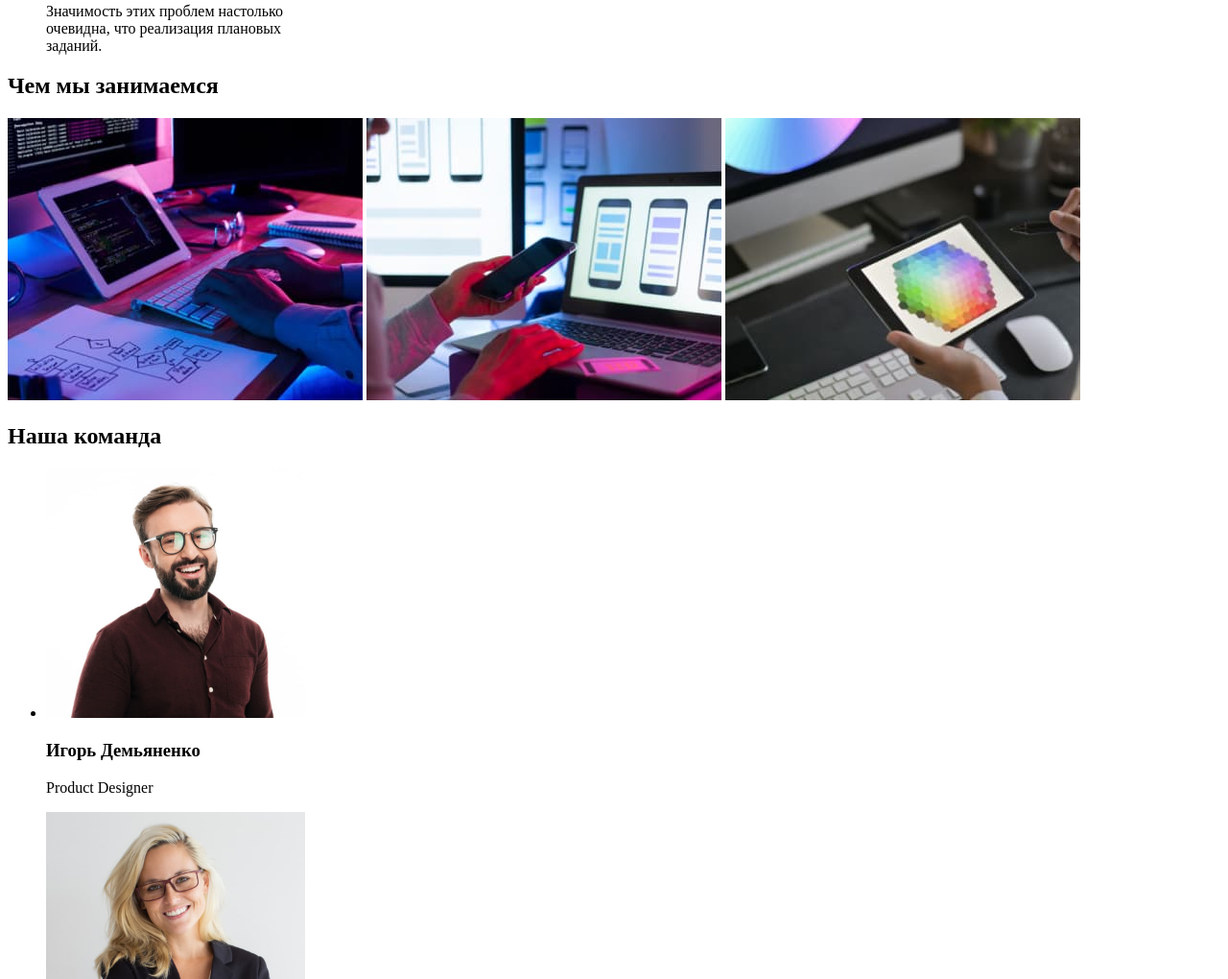
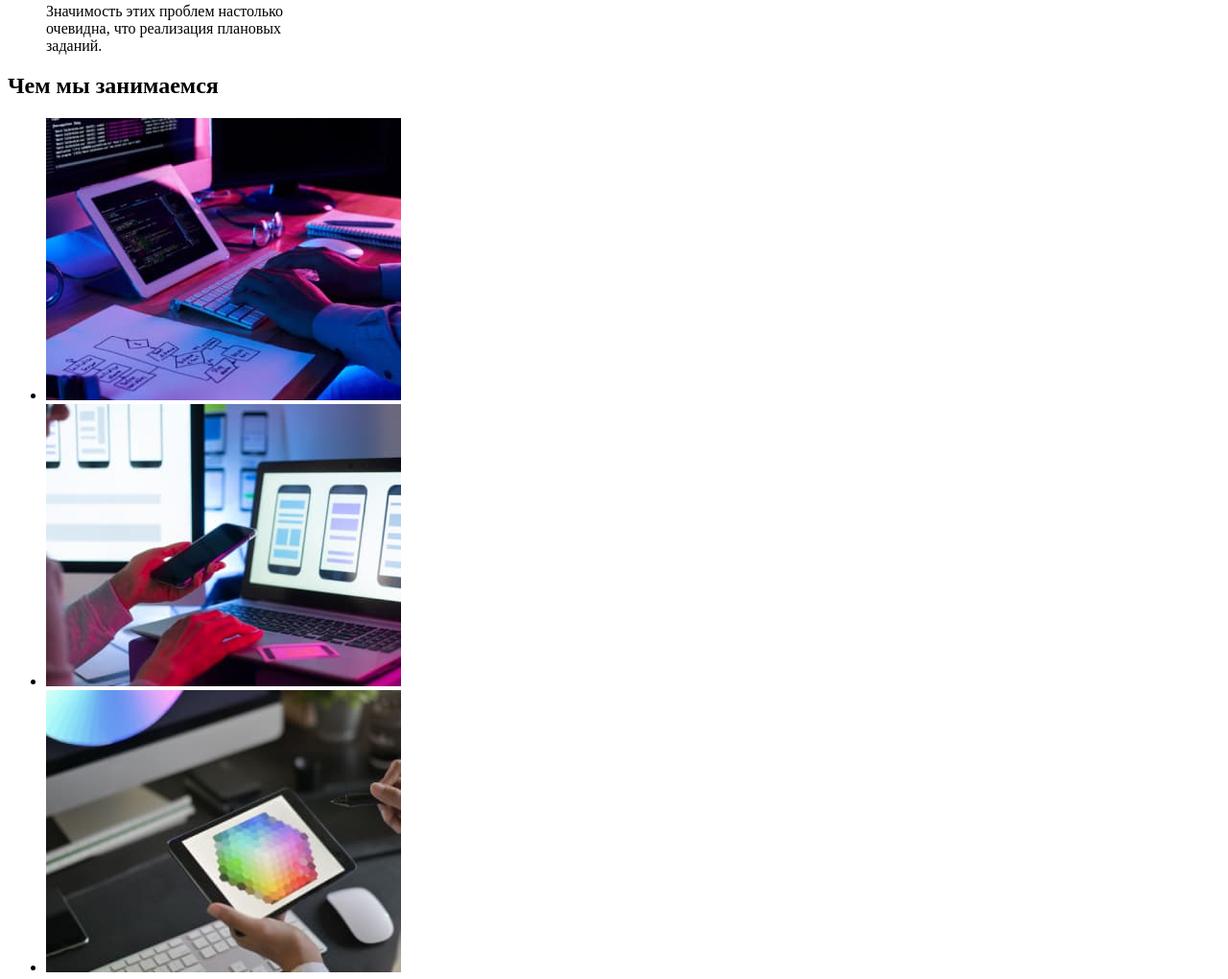
Before and after one commit to Shuplat-Roman/homework-01, a plain HTML site: page index.html in a window 1280 px wide. Shown: the part 660-1680 px from the top of the page at 96% size. Drawn offline with Linux system fonts and the light colour scheme.

Commit message:
Update index.html

```diff
--- a/index.html
+++ b/index.html
@@ -56,10 +56,12 @@
                 </li>
             </ul>
             <h2>Чем мы занимаемся</h2>
-            <img src="./img/img1.jpg" alt="верстка сайту" width="370" height="294">
-            <img src="./img/img2.jpg" alt="робота над мобільним додатком" width="370" height="294">
-            <img src="./img/img3.jpg" alt="підбір кольорів для дизайну" width="370" height="294">
-        </section>
+            <ul>
+                <li><img src="./img/img1.jpg" alt="верстка сайту" width="370" height="294"></li>
+                <li><img src="./img/img2.jpg" alt="робота над мобільним додатком" width="370" height="294"></li>
+                <li><img src="./img/img3.jpg" alt="підбір кольорів для дизайну" width="370" height="294"></li>
+            </ul>
+           </section>
         <section>
             <h2>
                 Наша команда
```
